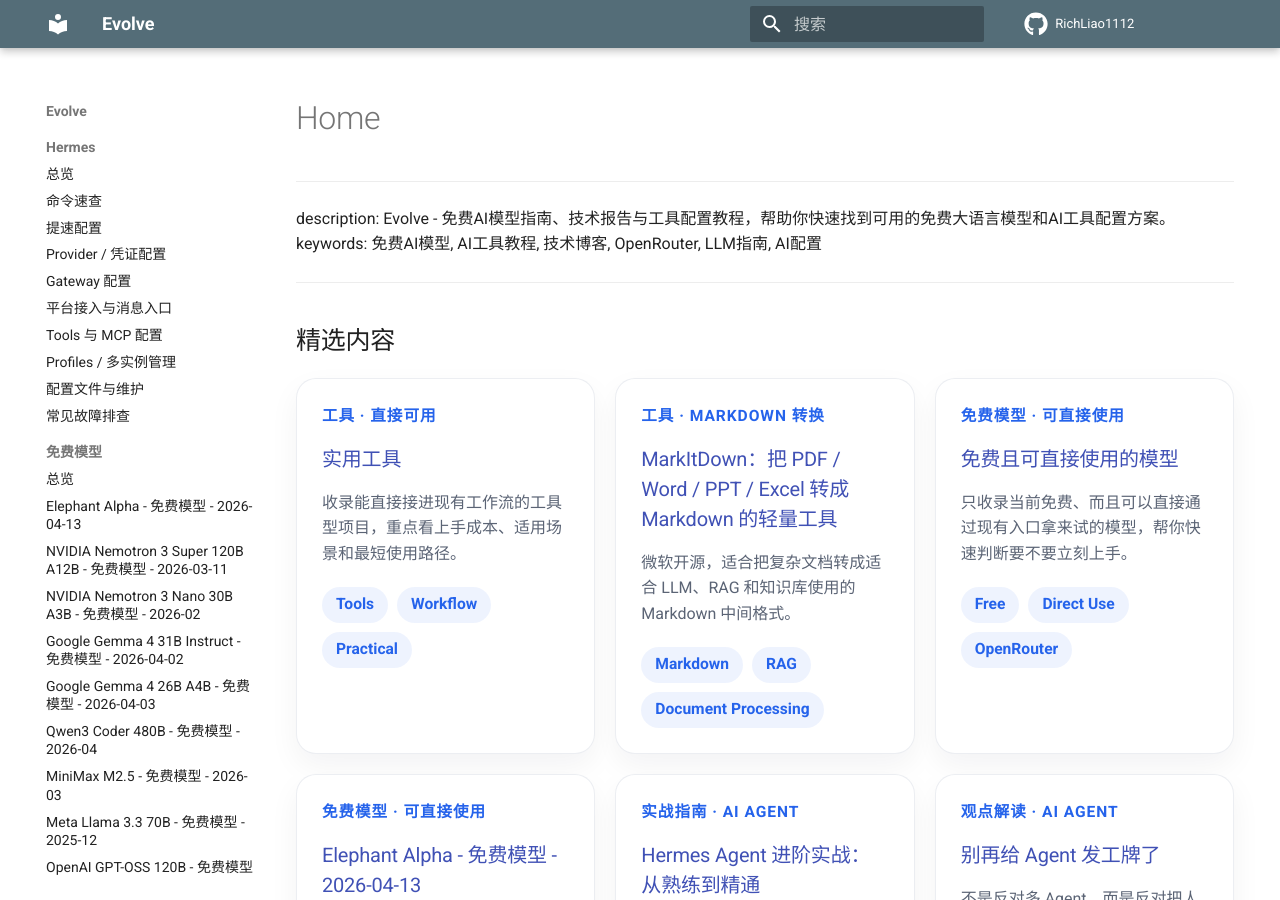
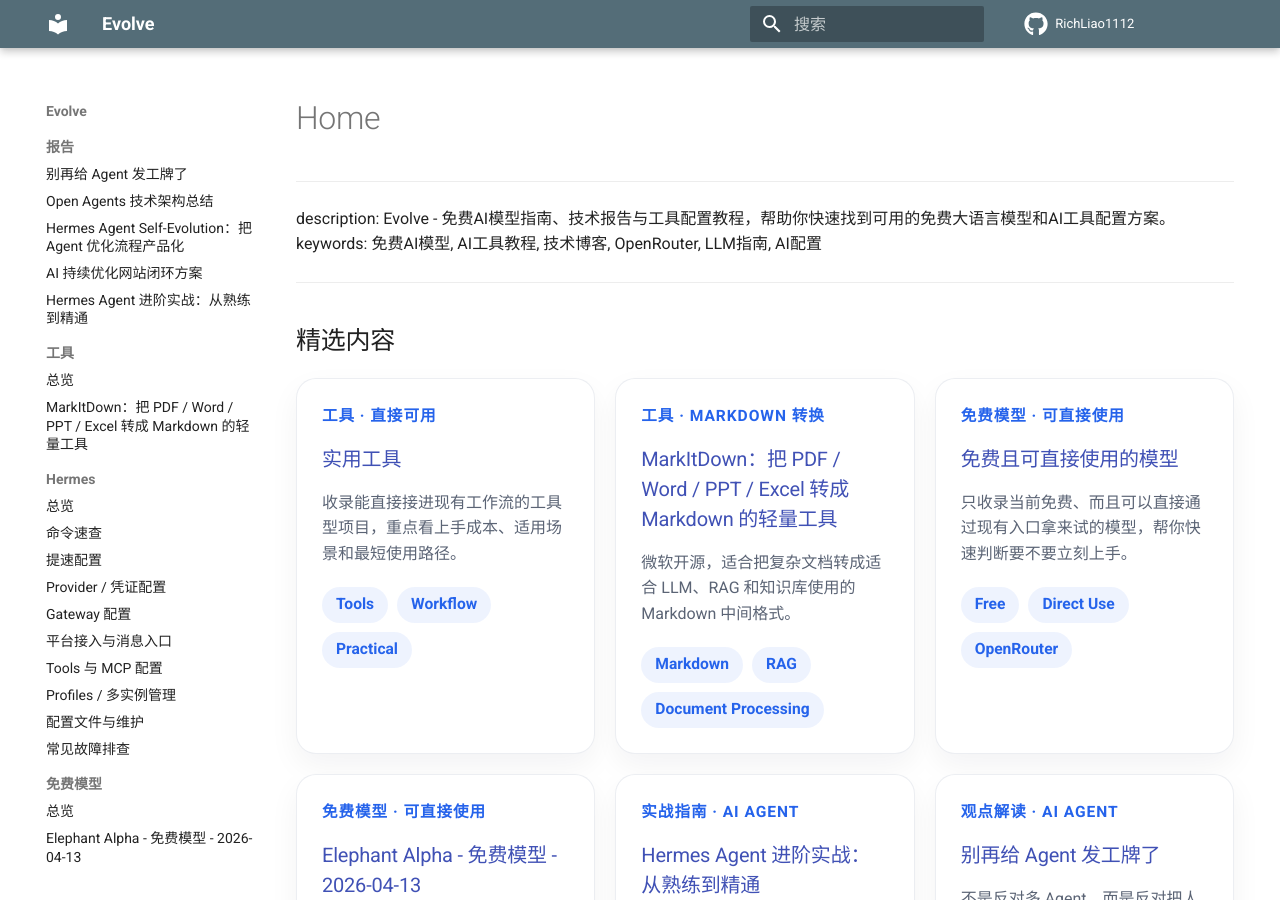
Before and after one commit to RichLiao1112/evolve, an MkDocs documentation site: the page built from docs/index.md, in a window 1280 px wide and 900 px high. Built offline with MkDocs 1.6.1 and Material for MkDocs 9.7.7, drawn with Linux system fonts in a browser that asks for light colours; comment, search, counter and statistics services are not loaded.

Commit message:
docs: reorder nav - 报告 → 工具 → Hermes → 免费模型 → 站点信息

```diff
--- a/mkdocs.yml
+++ b/mkdocs.yml
@@ -77,6 +77,15 @@
         font_family: "Noto Sans SC"
 
 nav:
+  - 报告:
+      - 别再给 Agent 发工牌了: reports/multi-agent-virtual-company-fallacy.md
+      - Open Agents 技术架构总结: reports/open-agents-architecture-summary.md
+      - reports/hermes-agent-self-evolution.md
+      - reports/ai-site-optimization-loop.md
+      - Hermes Agent 进阶实战：从熟练到精通: reports/hermes-agent-advanced-guide.md
+  - 工具:
+      - 总览: tools/index.md
+      - MarkItDown：把 PDF / Word / PPT / Excel 转成 Markdown 的轻量工具: tools/markitdown-guide.md
   - Hermes:
       - 总览: hermes-config.md
       - 命令速查: hermes/command-cheatsheet.md
@@ -100,15 +109,6 @@
       - Meta Llama 3.3 70B - 免费模型 - 2025-12: free-models/llama-3.3-70b-instruct-free.md
       - OpenAI GPT-OSS 120B - 免费模型 - 2026-03: free-models/gpt-oss-120b-free.md
       - OpenAI GPT-OSS 20B - 免费模型 - 2026-03: free-models/gpt-oss-20b-free.md
-  - 工具:
-      - 总览: tools/index.md
-      - MarkItDown：把 PDF / Word / PPT / Excel 转成 Markdown 的轻量工具: tools/markitdown-guide.md
-  - 报告:
-      - 别再给 Agent 发工牌了: reports/multi-agent-virtual-company-fallacy.md
-      - Open Agents 技术架构总结: reports/open-agents-architecture-summary.md
-      - reports/hermes-agent-self-evolution.md
-      - reports/ai-site-optimization-loop.md
-      - Hermes Agent 进阶实战：从熟练到精通: reports/hermes-agent-advanced-guide.md
   - 站点信息:
       - 关于: site-info/about.md
       - 隐私政策: site-info/privacy-policy.md
```
